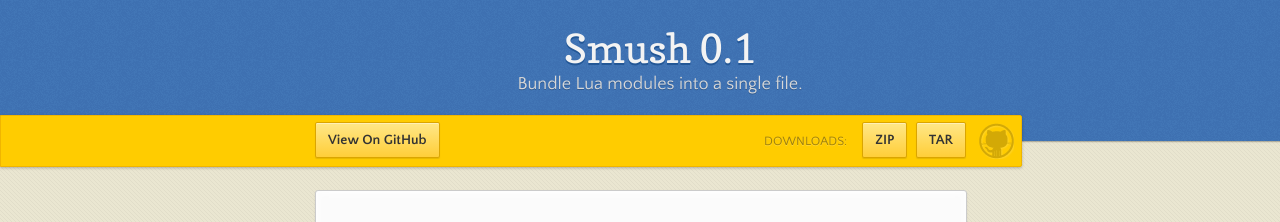
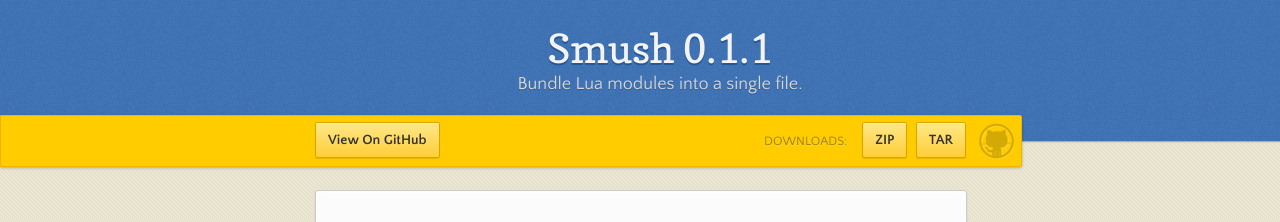
Before and after one commit to gvvaughan/smush, a Jekyll site: the page built from index.md, in a window 1280 px wide. Shown: the top 222 px of the page. Built offline with Jekyll 4.4.1, drawn with Linux system fonts in a browser that asks for light colours; nearby versions of some CDN libraries; our own code applies the rules of GitHub Pages for plain Markdown files.

Commit message:
gh-pages: update to smush 0.1.1.

```diff
--- a/_config.yml
+++ b/_config.yml
@@ -4,7 +4,7 @@ account: gvvaughan
 name:         Smush
 description:  Bundle Lua modules into a single file.
 forkme:       "https://github.com/gvvaughan/smush"
-release-no:   0.1
+release-no:   0.1.1
 
 url:      "https://gvvaughan.github.io/smush"
 markdown: kramdown
```
